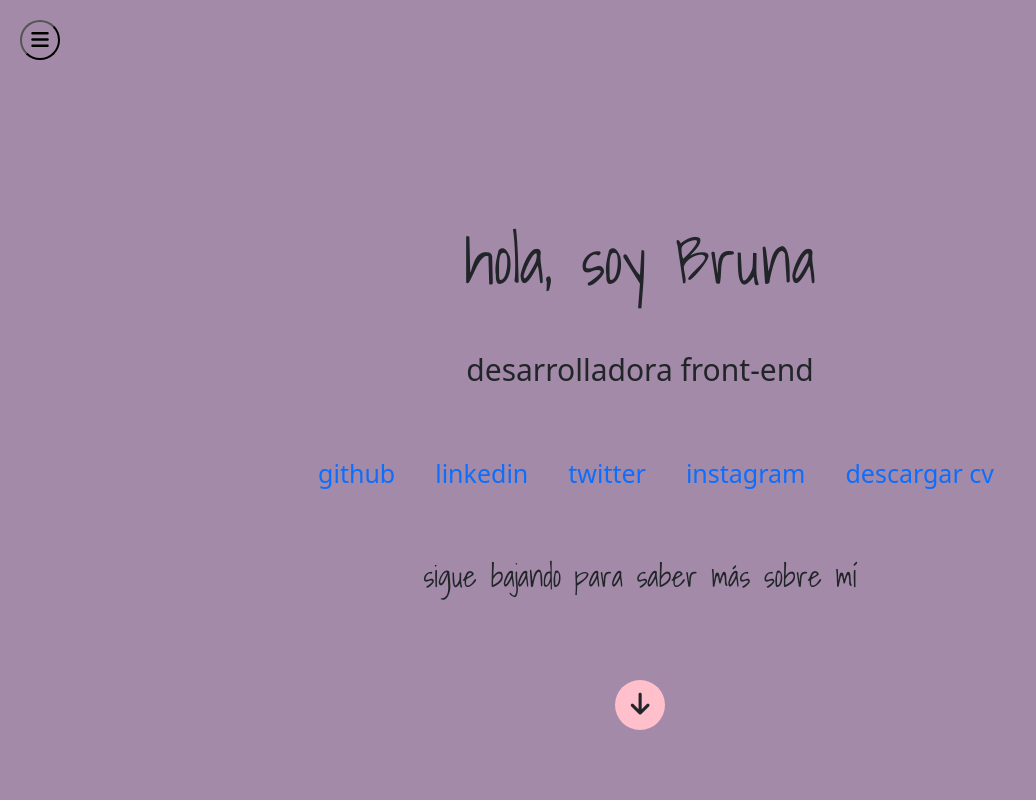
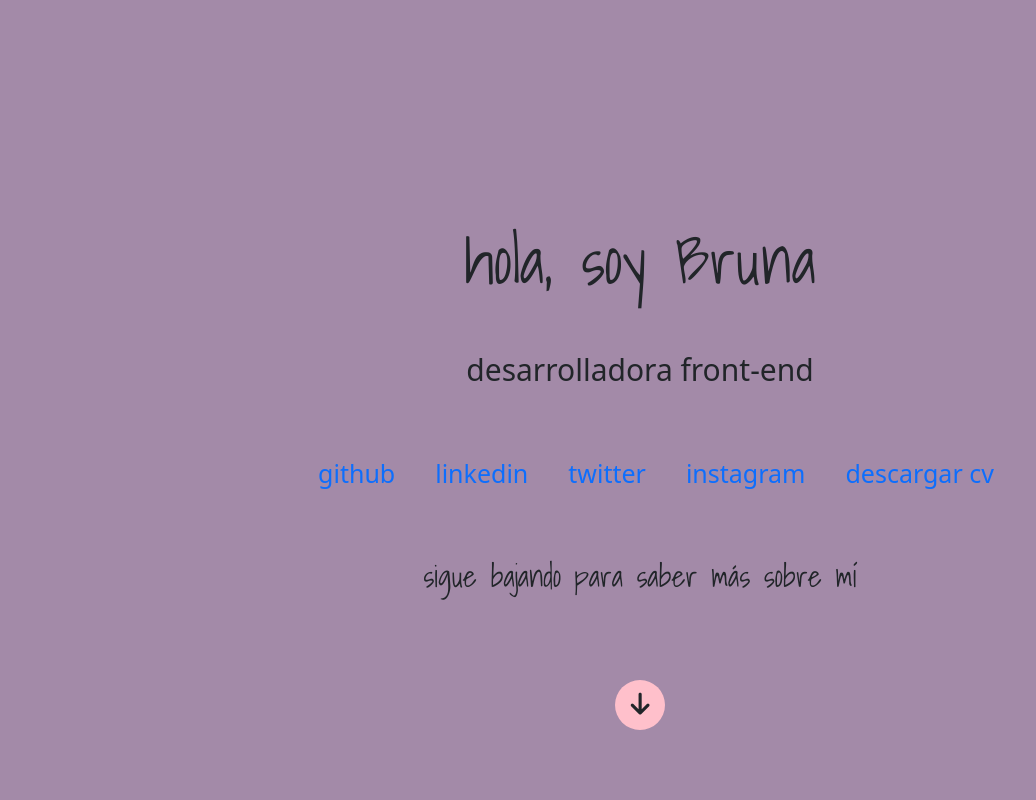
Before and after one commit to brunadasilvabz/portfolio, a React (Create React App) app: page / in a window 1280 px wide. Shown: the top 800 px of the page, without its empty margins (0-1036 px from the left). Built offline with nearby package versions, Linux system fonts and the light colour scheme.

Commit message:
started button functionality

```diff
--- a/src/components/App.js
+++ b/src/components/App.js
@@ -1,5 +1,9 @@
-/* eslint-disable jsx-a11y/anchor-is-valid */
+import { useState } from "react";
+
+//STYLES
 import "../styles/App.scss";
+
+//COMPONENTS
 import Header from "./Header";
 import Landing from "./Landing";
 import AboutMe from "./AboutMe";
@@ -8,14 +12,13 @@ import ContactMe from "./ContactMe";
 import Footer from "./Footer";
 
 
+function App() {
 
+const [toggle, setToggle] = useState(true);
 
-
-
-function App() {
   return (
     <div className="App">
-      <Header></Header>
+      <Header toggle={toggle} setToggle={setToggle}></Header>
       <main className="main">
         <Landing></Landing>
         <AboutMe></AboutMe>
--- a/src/components/Header.js
+++ b/src/components/Header.js
@@ -1,8 +1,16 @@
-const Header =() => {
+const Header =(props) => {
     return (
         <header className="header">
-        <button className="header_button"><i className="fa-solid fa-bars"></i></button>
-      </header>
+          {/* <button onClick={() => props.setToggle(!props.toggle)} className="header_button"><i className="fa-solid fa-bars"></i></button>
+          {props.show && <nav>
+                      <ul>
+                        <li><a href="#"></a>inicio</li>
+                        <li><a href="#"></a>sobre mí</li>
+                        <li><a href="#"></a>proyectos</li>
+                        <li><a href="#"></a>contacto</li>
+                      </ul>
+                    </nav>} */}
+        </header>
     )
 }
 
--- a/src/components/SlideBigScreen.js
+++ b/src/components/SlideBigScreen.js
@@ -3,7 +3,7 @@ import "../styles/components/slide.scss";
 import gatito1 from '../images/gatito1.jpg';
 import gatito2 from '../images/gatito2.jpg';
 import gatito3 from '../images/gatito3.jpg';
-import gatito4 from '../images/gatito4.jpg';
+// import gatito4 from '../images/gatito4.jpg';
 
 
 const SlideBigScreen = () => {
--- a/src/components/SlideSmallerScreen.js
+++ b/src/components/SlideSmallerScreen.js
@@ -3,7 +3,7 @@ import "../styles/components/slide.scss";
 import gatito1 from '../images/gatito1.jpg';
 import gatito2 from '../images/gatito2.jpg';
 import gatito3 from '../images/gatito3.jpg';
-import gatito4 from '../images/gatito4.jpg';
+// import gatito4 from '../images/gatito4.jpg';
 
 const SlideSmallerScreen = () => {
     return (
```
